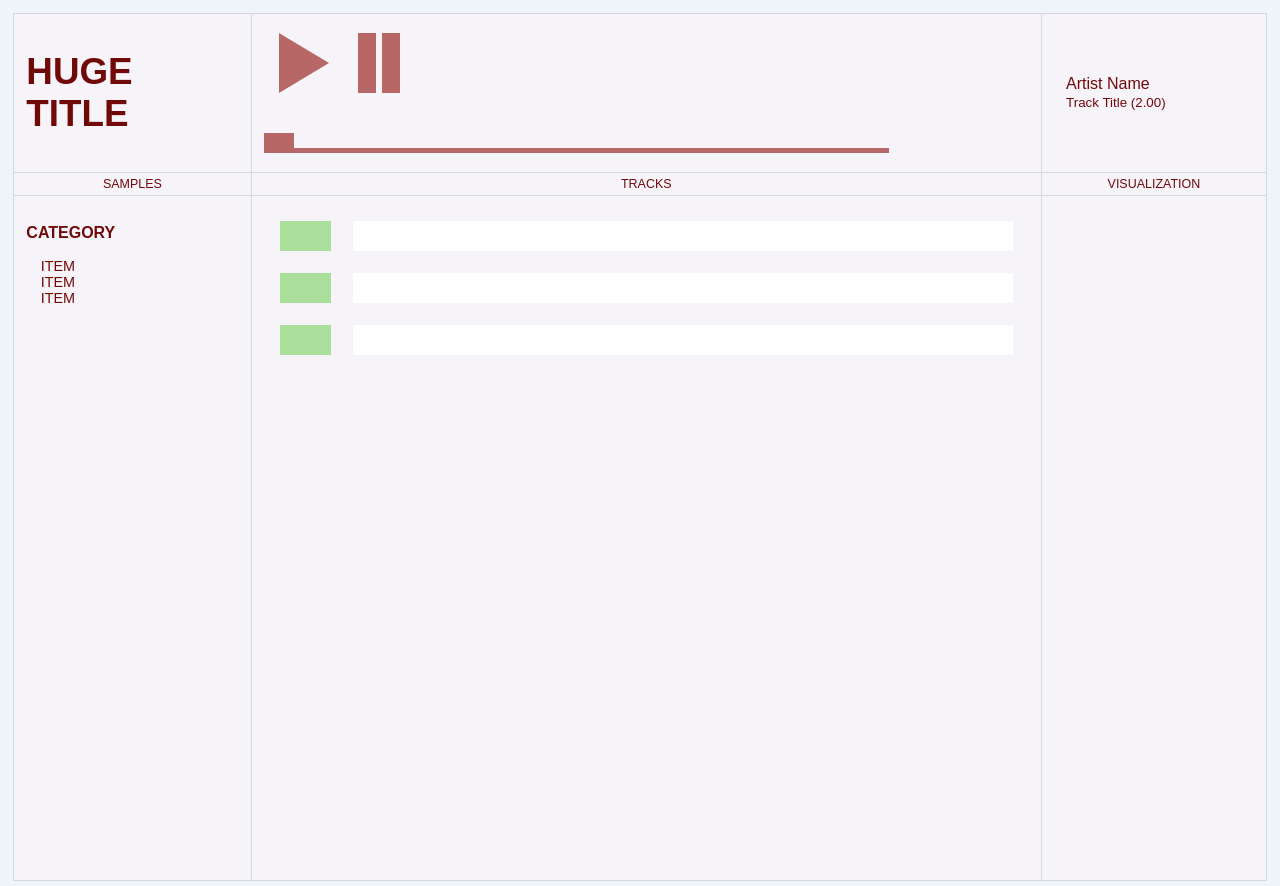
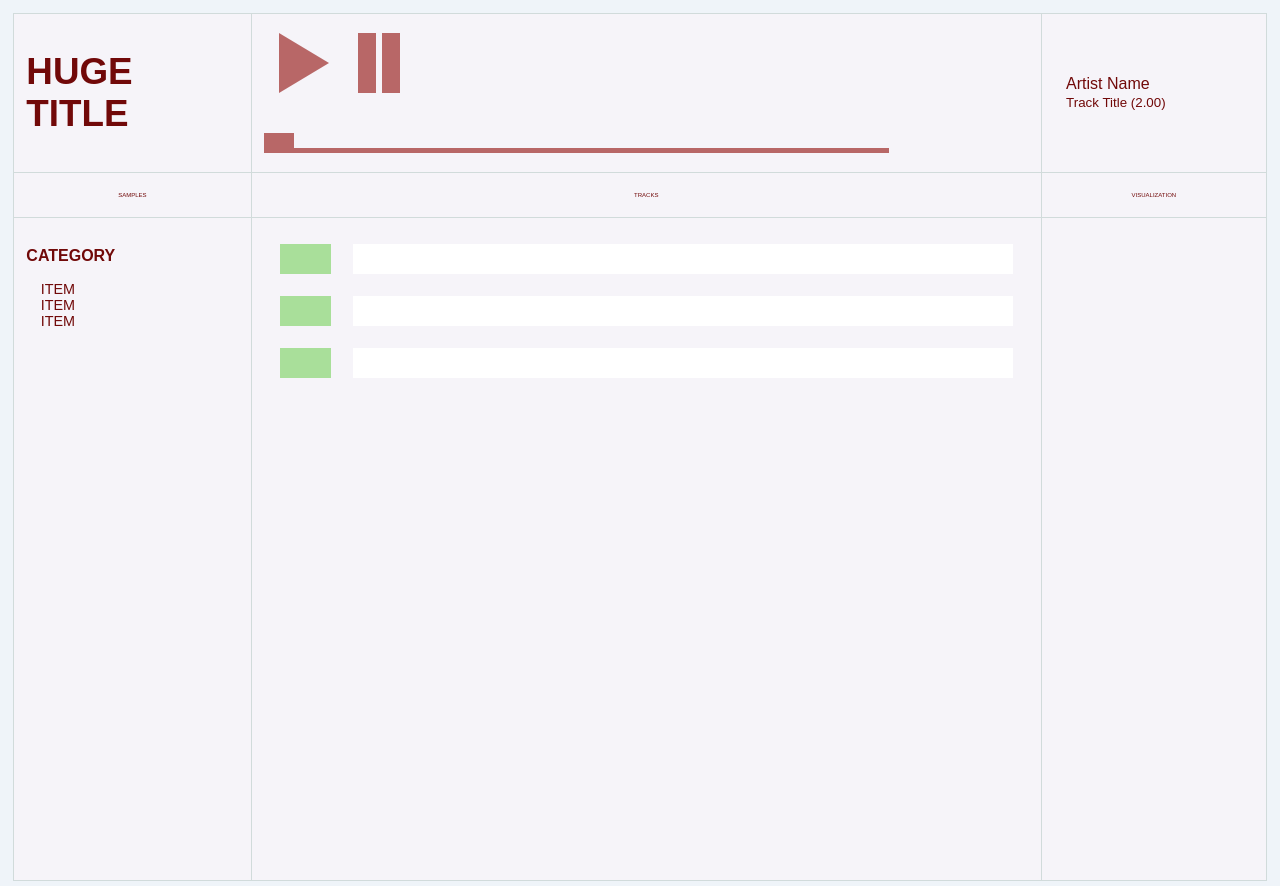
Before and after one commit to bohdan-chechyn/Audio-editor, a PHP site: page /layout.html in a window 1280 px wide. Run offline with PHP 8.4, Linux system fonts and the light colour scheme.

Commit message:
design fixes

```diff
--- a/css/FilesDragger.css
+++ b/css/FilesDragger.css
@@ -16,6 +16,7 @@
   -khtml-user-select: none;
   -webkit-user-select: none;
   user-select: none;
+  cursor: move;
 }
 .dropper {
    width: 400px;
@@ -32,3 +33,6 @@
     overflow: scroll;
     background: #eee;
 }
+#files_tree h3{
+    cursor: pointer;
+}
--- a/css/style.css
+++ b/css/style.css
@@ -108,7 +108,7 @@ h1 {
     padding: 0.3% !important;
     margin: 0 !important;
     text-align: center;
-    font-size: 0.78em;
+    font-size: 0.58em;
 }
 ._site_table_left_cell {
     width: 19%;
@@ -188,7 +188,8 @@ h1 {
 
 ._site_table_right_cell {
     width: 18%;
-
+    vertical-align: top;
+    text-align: right;
 }
 .track_info {
     padding-left: 12px;
--- a/layout.html
+++ b/layout.html
@@ -44,15 +44,13 @@ and open the template in the editor.
                 height: 14%;
             }
             ._site_titles_row {
-                 height: 0%;
             }
             ._site_titles_row td{
-                height: 0%;
                 border-collapse: collapse;
                 padding: 0.3% !important;
                 margin: 0 !important;
                 text-align: center;
-                font-size: 0.78em;
+                font-size: 0.28em;
             }
             ._site_table_left_cell {
                 width: 19%;
```
